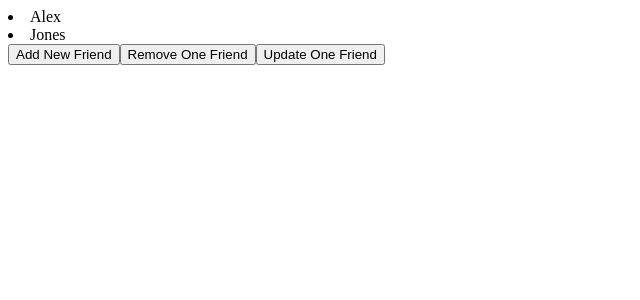
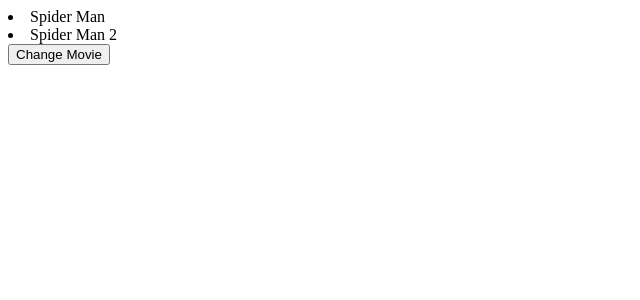
Before and after one commit to lukaskourilcz/react-demos, a React (Vite) app: page / in a window 1280 px wide. Shown: the top 300 px of the page, without its empty margins (0-640 px from the left). Built offline with nearby package versions, Linux system fonts and the light colour scheme.

Commit message:
use-state-2

```diff
--- a/src/App.jsx
+++ b/src/App.jsx
@@ -2,23 +2,22 @@
 
 function App() {
 
-  const [friends, setFriends] = useState(['Alex', 'Jones'])
-  const addOneFriend = () => setFriends([...friends, 'Lukas', 'Kakoak'])
-  const removeOneFriend = () => setFriends(friends.filter((f) => f !== "Jones" ))
-  const updateOneFriend = () => {
-    setFriends(friends.map(f => f === 'Alex' ? 'Alan' : f))
-  }
+ const [movies, setMovies] = useState([
+    {id: 1, title: 'Spider Man', ratings: 3},
+    {id: 2, title: 'Spider Man 2', ratings: 6}
+  ])
 
+const handleClick = () => {
+  setMovies(movies.map(m => m.id === 1 ? {...movies, title: "John Wick"} : m))
+}
 
   return (
     <section>
-      {friends.map((f) => (
-        <li key={Math.random()}>{f}</li>
+
+      {movies.map(m => (
+        <li key={Math.random()}>{m.title}</li>
       ))}
-      <button onClick={addOneFriend}>Add New Friend</button>
-      <button onClick={removeOneFriend}>Remove One Friend</button>
-      <button onClick={updateOneFriend}>Update One Friend</button>
-
+      <button onClick={handleClick}>Change Movie</button>
     </section>
   );
 }
```
